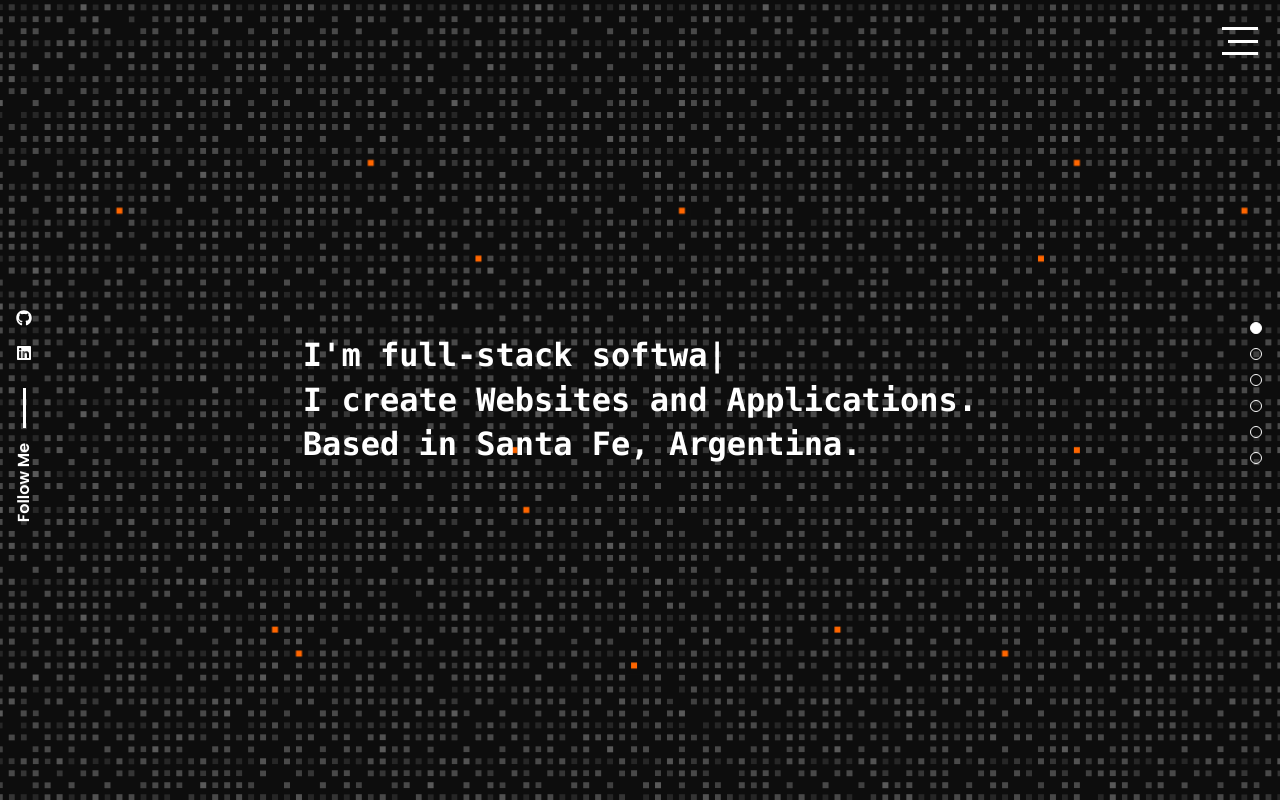
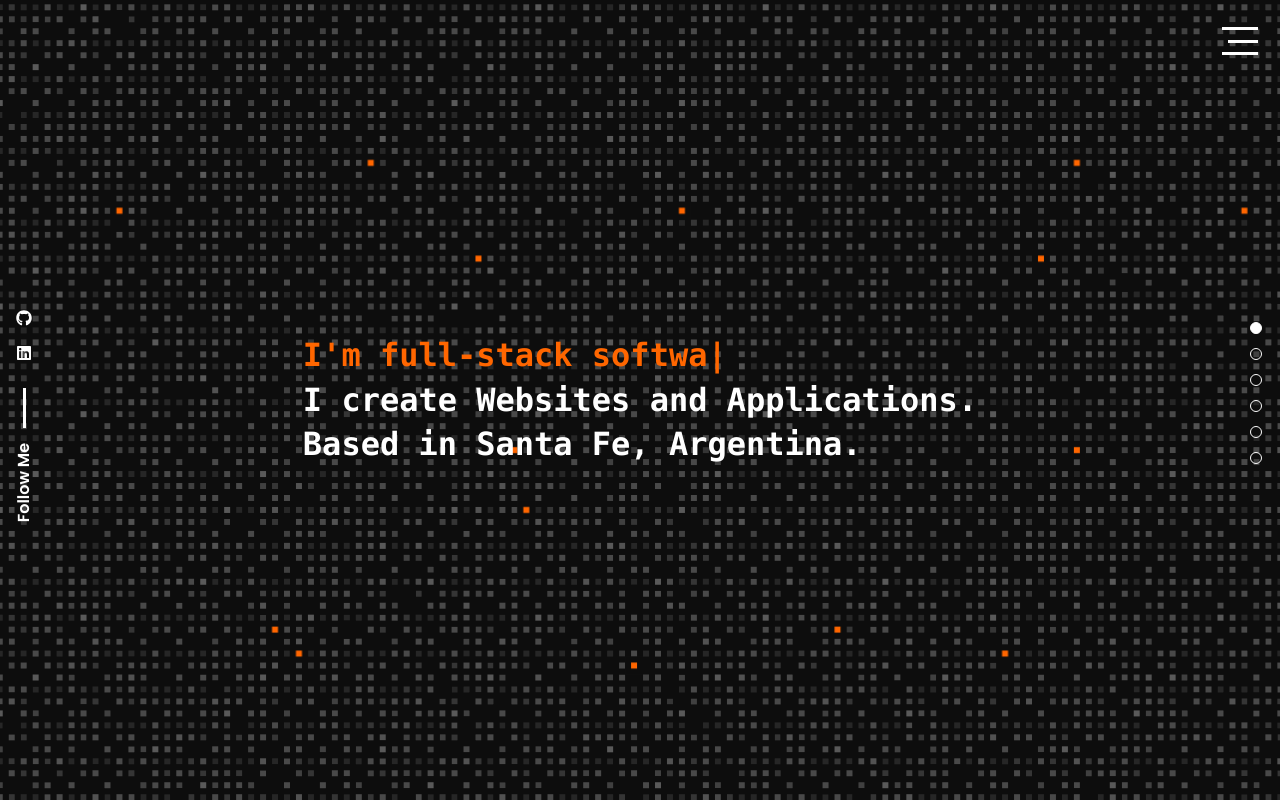
Before and after one commit to germanolleunlp/germanolleunlp.github.io, a React (Create React App) app: page / in a window 1280 px wide. Built offline with nearby package versions, Linux system fonts and the light colour scheme.

Commit message:
Add color to summary

```diff
--- a/src/Summary.tsx
+++ b/src/Summary.tsx
@@ -17,6 +17,7 @@ function Summary() {
         wrapper='span'
         cursor={true}
         repeat={Infinity}
+        style={{ color: 'var(--main-secondary)' }}
       />
       <br />
       I create Websites and Applications.
```
